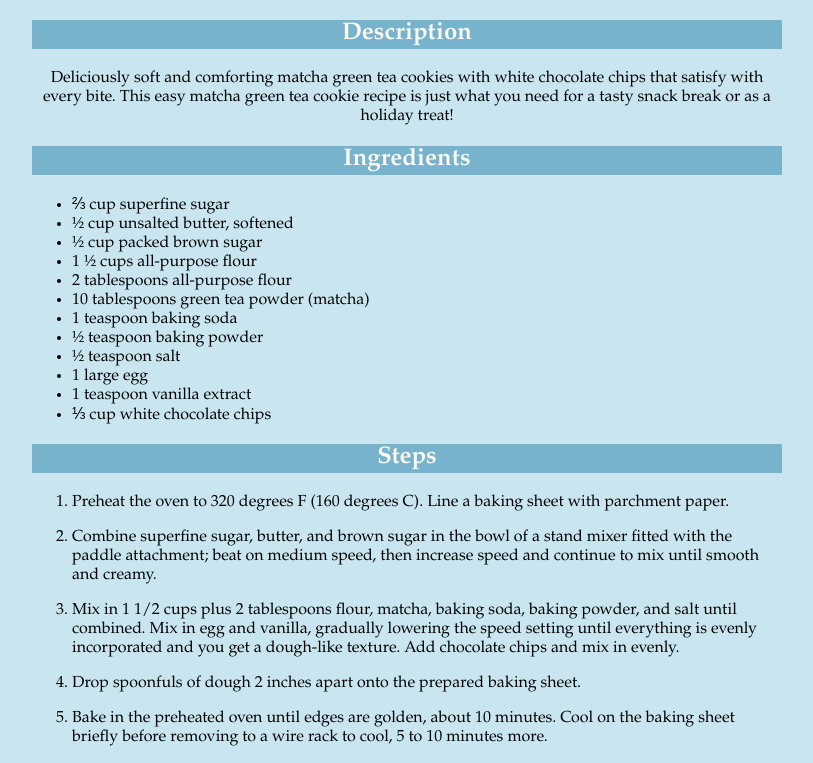
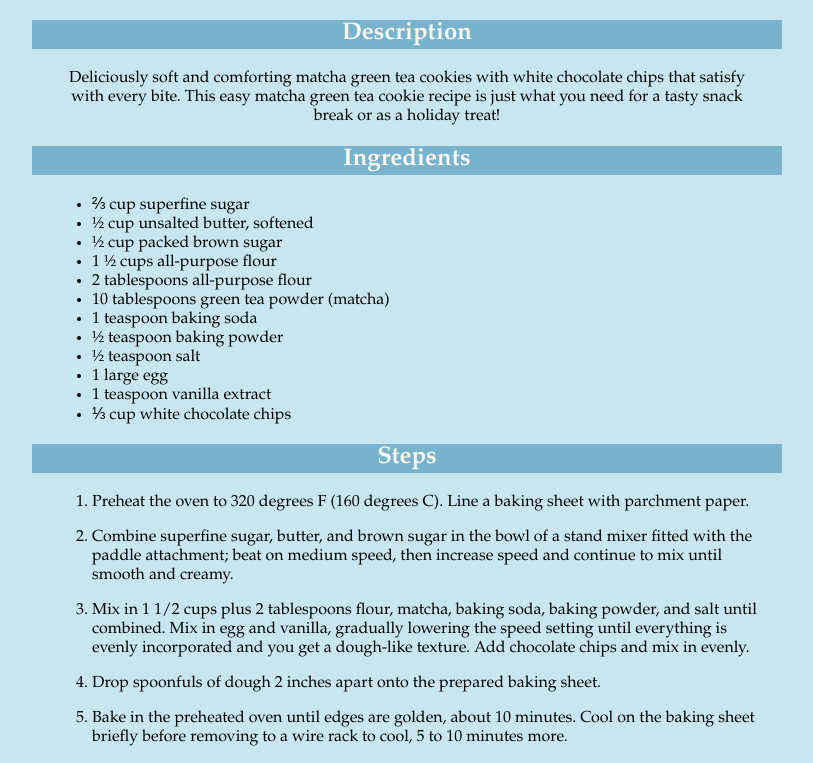
Before and after one commit to lucxpo/odin-recipes, a plain HTML site: page recipes/matcha-cookies.html in a window 1280 px wide. Shown: the part 831-1594 px from the top of the page, without its empty margins (233-1046 px from the left). Drawn offline with Linux system fonts and the light colour scheme.

Commit message:
Add div with list-container class to wrap lists
Created a class for divs that wrap lists to be able to properly add
padding to the ul and ol on ingredients and steps.

```diff
--- a/recipes/matcha-cookies.html
+++ b/recipes/matcha-cookies.html
@@ -11,8 +11,9 @@
             <h1 class="title">Matcha Cookies</h1>
             <img src="../images/matcha-cookie.webp" alt="delicious looking matcha cookies">
             <h2 class="sub-title">Description</h2>
-            <p>Deliciously soft and comforting matcha green tea cookies with white chocolate chips that satisfy with every bite. This easy matcha green tea cookie recipe is just what you need for a tasty snack break or as a holiday treat!</p>
+            <p class="description-text">Deliciously soft and comforting matcha green tea cookies with white chocolate chips that satisfy with every bite. This easy matcha green tea cookie recipe is just what you need for a tasty snack break or as a holiday treat!</p>
             <h2 class="sub-title">Ingredients</h2>
+            <div class="list-container">
                 <ul class="list">
                     <li>⅔ cup superfine sugar</li>
                     <li>½ cup unsalted butter, softened</li>
@@ -27,7 +28,9 @@
                     <li>1 teaspoon vanilla extract</li>
                     <li>⅓ cup white chocolate chips</li>
                 </ul>
+            </div>
             <h2 class="sub-title">Steps</h2>
+            <div class="list-container">
                 <ol class="list">
                     <li><p>Preheat the oven to 320 degrees F (160 degrees C). Line a baking sheet with parchment paper.</li>
                     <li><p>Combine superfine sugar, butter, and brown sugar in the bowl of a stand mixer fitted with the paddle attachment; beat on medium speed, then increase speed and continue to mix until smooth and creamy.</p></li>
@@ -36,5 +39,6 @@
                     <li><p>Bake in the preheated oven until edges are golden, about 10 minutes. Cool on the baking sheet briefly before removing to a wire rack to cool, 5 to 10 minutes more.</p></li>
                 </ol>
             </div>
+        </div>
     </body>
 </html>
--- a/style.css
+++ b/style.css
@@ -29,6 +29,11 @@ img {
     padding: 0;
 }
 
-.list {
+.description-text,
+.list-container {
+    padding: 0 20px;
+}
+
+.list-container{
     text-align: left;
 }
```
Also changed, not shown: recipes/carbonara.html (+5 -1 lines). Lines whose indentation alone changed are shown as unchanged.
